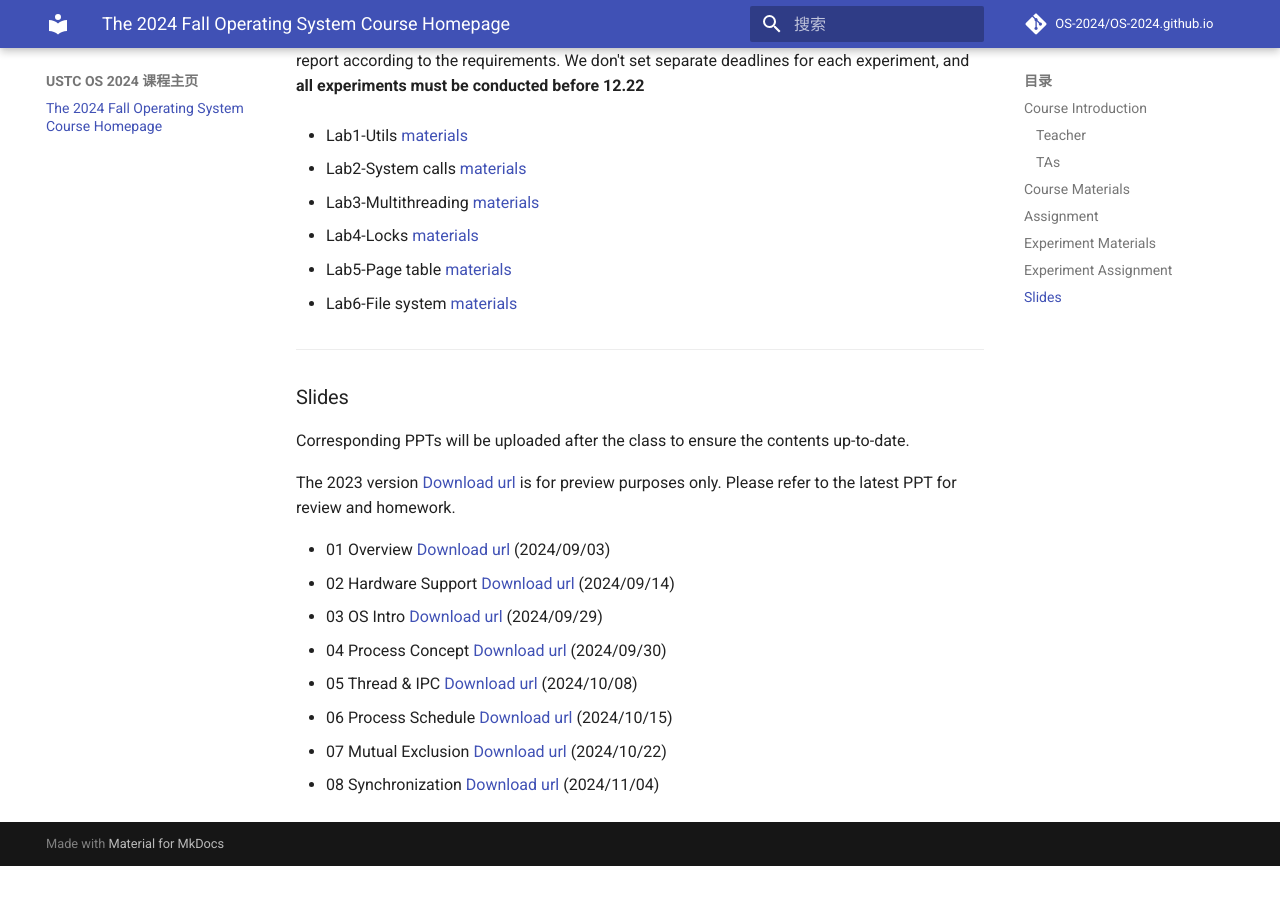
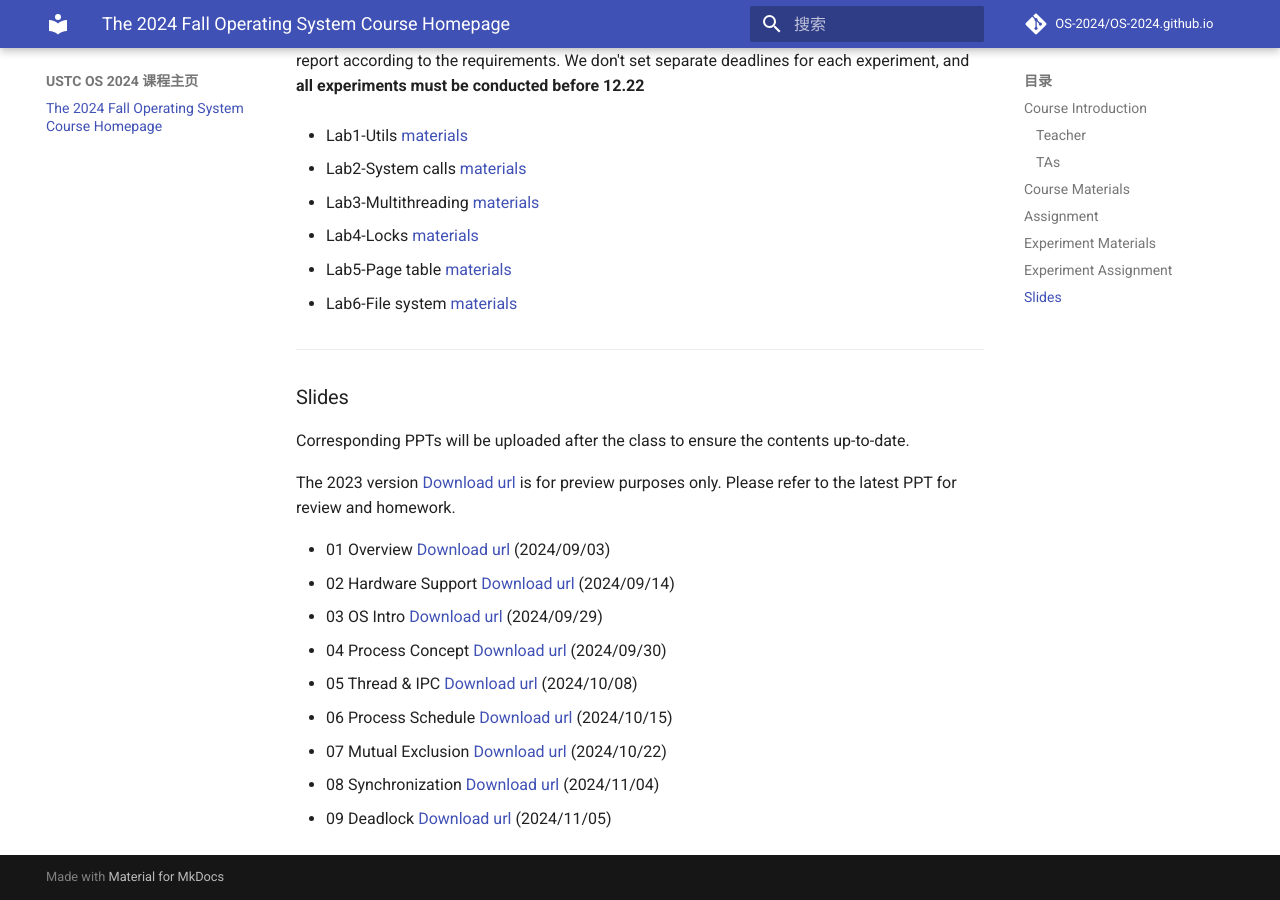
Before and after one commit to OS-2024/OS-2024.github.io, an MkDocs documentation site: the page built from docs/index.md, in a window 1280 px wide and 900 px high, scrolled down 2303 px. Built offline with MkDocs 1.6.1 and Material for MkDocs 9.7.7, drawn with Linux system fonts in a browser that asks for light colours; comment, search, counter and statistics services are not loaded; before the commit the page ends 3169 px from its top, so only the background shows below that.

Commit message:
add slide 09

```diff
--- a/docs/index.md
+++ b/docs/index.md
@@ -123,3 +123,4 @@ The 2023 version [Download url](https://rec.ustc.edu.cn/share/56d24140-68d3-11ef
 * 06 Process Schedule [Download url](https://rec.ustc.edu.cn/share/75b21580-8b03-11ef-b02d-1f0c4731a786) (2024/10/15)
 * 07 Mutual Exclusion [Download url](https://rec.ustc.edu.cn/share/4eaa9c50-903d-11ef-a227-25bb5ca4bca7) (2024/10/22)
 * 08 Synchronization [Download url](https://rec.ustc.edu.cn/share/08d9c8f0-9a73-11ef-a319-715a354aa830) (2024/11/04)
+* 09 Deadlock [Download url](https://rec.ustc.edu.cn/share/ee625fe0-9b3b-11ef-9459-85ca9c8b267a) (2024/11/05)
```
